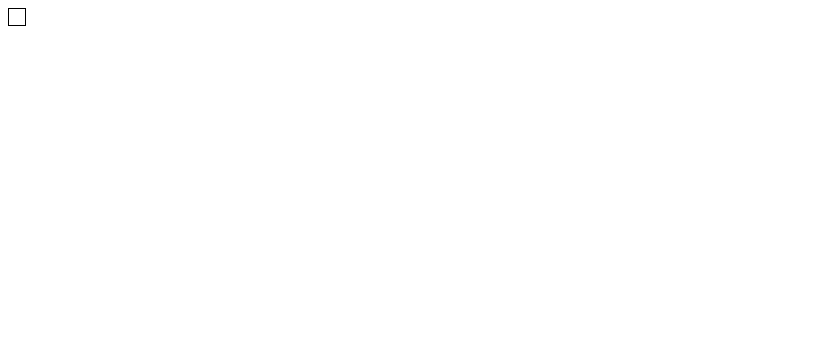
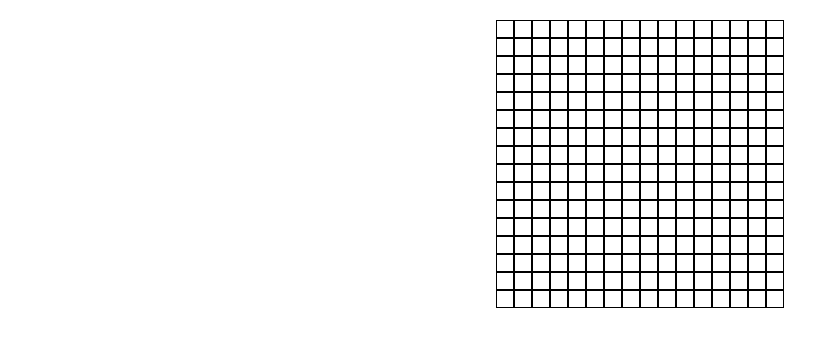
Before and after one commit to coder7475/etch-a-sketch, a plain HTML site: page index.html in a window 1280 px wide. Shown: the whole page, without its empty margins (0-839 px from the left). Drawn offline with Linux system fonts and the light colour scheme.

Commit message:
feat: create a 16x16 grid of square divs using js and css

```diff
--- a/app.js
+++ b/app.js
@@ -1,4 +1,8 @@
 const grids = document.getElementById("grids");
 
-const div = document.createElement("div");
-grids.appendChild(div);
+for (let i = 0; i < 16; i++) {
+  for (let j = 0; j < 16; j++) {
+    let div = document.createElement("div");
+    grids.appendChild(div);
+  }
+}
--- a/styles.css
+++ b/styles.css
@@ -1,5 +1,20 @@
+* {
+    margin: 0;
+    padding: 0;
+}
+
 div {
     border: 1px solid black;
     width: 16px;
     height: 16px;
 }
+
+#grids {
+    display: flex;
+    justify-content: center;
+    align-items: center;
+    width: 300px;
+    flex-wrap: wrap;
+    margin: auto;
+    padding-top: 20px;
+}
```
